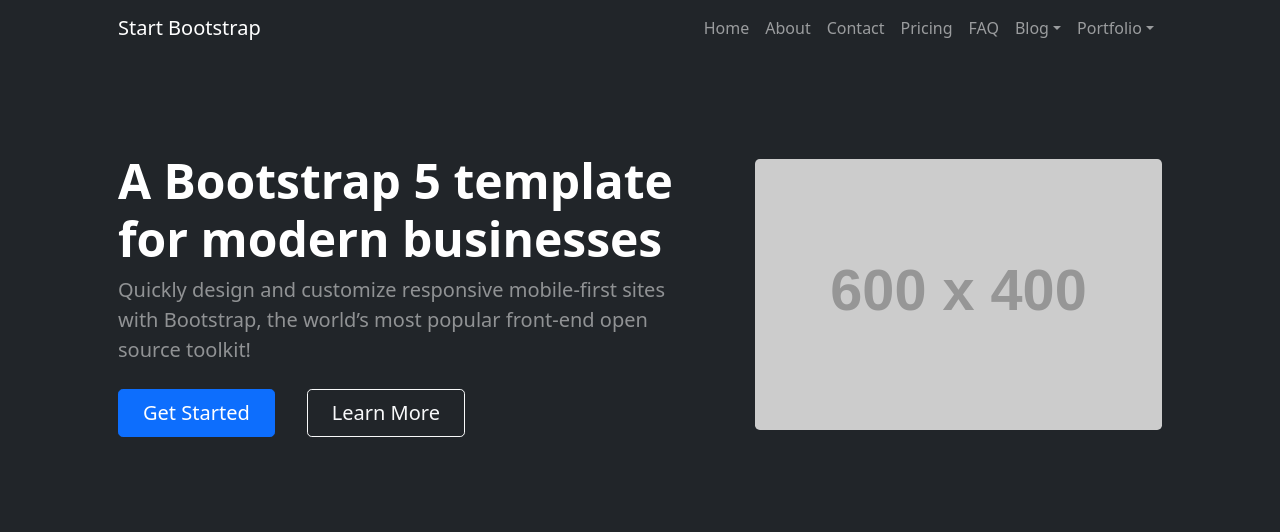
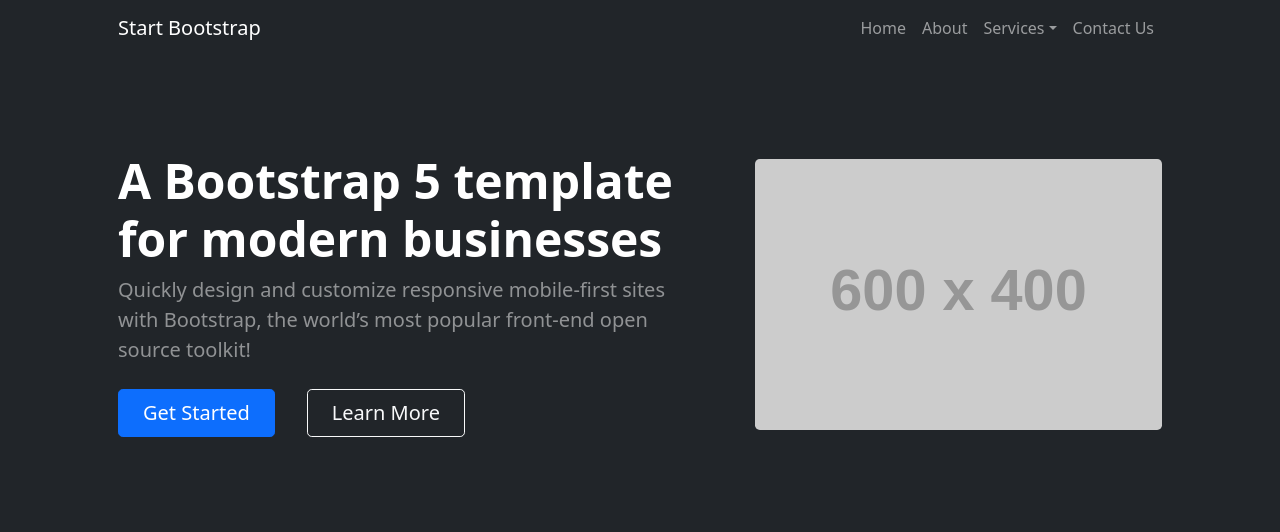
Before and after one commit to MAziz-0/Legal_site, a Flask app: page /about in a window 1280 px wide. Shown: the top 532 px of the page. Run offline with Flask 2, Linux system fonts and the light colour scheme; grey boxes labelled with a size stand in for pictures from a placeholder-image service; some libraries are stand-ins or nearby versions.

Commit message:
Updated navbar links with url for method to connect pages, made changes navbar titles to create a Services dropdown

```diff
--- a/templates/base.html
+++ b/templates/base.html
@@ -22,29 +22,23 @@
             <!-- Navigation-->
             <nav class="navbar navbar-expand-lg navbar-dark bg-dark">
                 <div class="container px-5">
-                    <a class="navbar-brand" href="index.html">Start Bootstrap</a>
+                    <a class="navbar-brand" href="{{ url_for('index') }}">Start Bootstrap</a>
                     <button class="navbar-toggler" type="button" data-bs-toggle="collapse" data-bs-target="#navbarSupportedContent" aria-controls="navbarSupportedContent" aria-expanded="false" aria-label="Toggle navigation"><span class="navbar-toggler-icon"></span></button>
                     <div class="collapse navbar-collapse" id="navbarSupportedContent">
                         <ul class="navbar-nav ms-auto mb-2 mb-lg-0">
-                            <li class="nav-item"><a class="nav-link" href="index.html">Home</a></li>
-                            <li class="nav-item"><a class="nav-link" href="about.html">About</a></li>
-                            <li class="nav-item"><a class="nav-link" href="contact.html">Contact</a></li>
-                            <li class="nav-item"><a class="nav-link" href="pricing.html">Pricing</a></li>
-                            <li class="nav-item"><a class="nav-link" href="faq.html">FAQ</a></li>
+                            <li class="nav-item"><a class="nav-link" href="{{ url_for('index') }}">Home</a></li>
+                            <li class="nav-item"><a class="nav-link" href="{{ url_for('about') }}">About </a></li>
                             <li class="nav-item dropdown">
-                                <a class="nav-link dropdown-toggle" id="navbarDropdownBlog" href="#" role="button" data-bs-toggle="dropdown" aria-expanded="false">Blog</a>
+                                <a class="nav-link dropdown-toggle" id="navbarDropdownBlog" href="#" role="button" data-bs-toggle="dropdown" aria-expanded="false">Services</a>
                                 <ul class="dropdown-menu dropdown-menu-end" aria-labelledby="navbarDropdownBlog">
-                                    <li><a class="dropdown-item" href="blog-home.html">Blog Home</a></li>
-                                    <li><a class="dropdown-item" href="blog-post.html">Blog Post</a></li>
+                                    <li><a class="dropdown-item" href="{{ url_for('services') }}">Services</a></li>
+                                    <li><a class="dropdown-item" href="{{ url_for('services') }}">Services</a></li>
                                 </ul>
                             </li>
-                            <li class="nav-item dropdown">
-                                <a class="nav-link dropdown-toggle" id="navbarDropdownPortfolio" href="#" role="button" data-bs-toggle="dropdown" aria-expanded="false">Portfolio</a>
-                                <ul class="dropdown-menu dropdown-menu-end" aria-labelledby="navbarDropdownPortfolio">
-                                    <li><a class="dropdown-item" href="portfolio-overview.html">Portfolio Overview</a></li>
-                                    <li><a class="dropdown-item" href="portfolio-item.html">Portfolio Item</a></li>
-                                </ul>
-                            </li>
+
+                            <li class="nav-item"><a class="nav-link" href="{{ url_for('contact') }}">Contact Us</a></li>
+
+
                         </ul>
                     </div>
                 </div>
```
